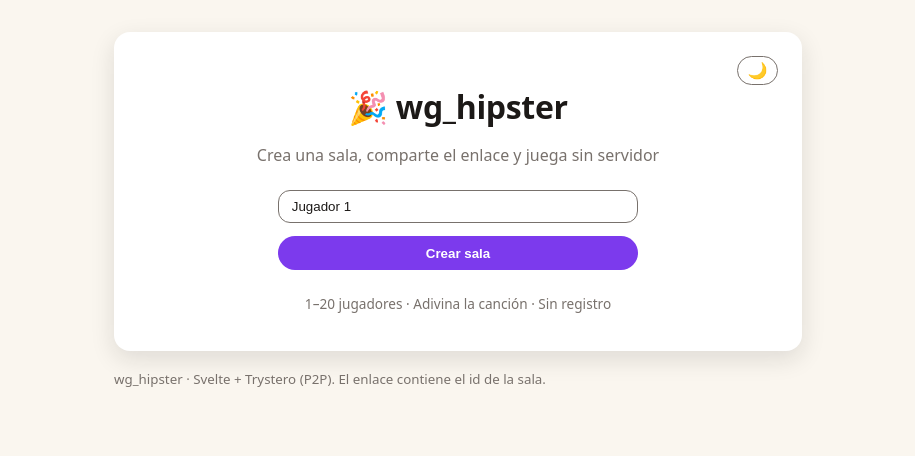
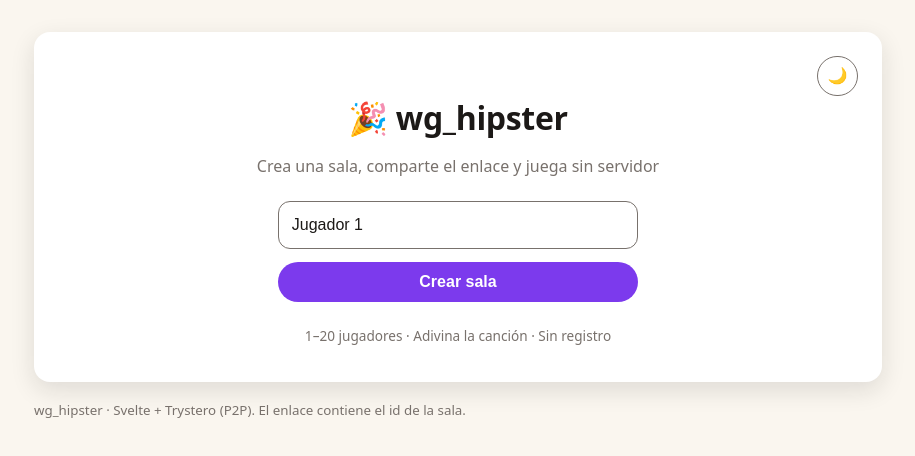
Before and after one commit to Neikon/wg_hipster, a Svelte app: page / in a window 1280 px wide. Shown: the top 456 px of the page, without its empty margins (182-1097 px from the left). Built offline with nearby package versions, Linux system fonts and the light colour scheme.

Commit message:
style: densidad M3 estandar, controles full-width, container 880px

```diff
--- a/src/app.css
+++ b/src/app.css
@@ -1,7 +1,7 @@
 /* Estilo 3 — Festival póster dual: mismo diseño en claro y oscuro. */
 :root,
 :root[data-theme='dark'] {
-  --bg: #14161f;
+  color-scheme: dark;  --bg: #14161f;
   --fg: #f5f1e8;
   --accent: #8b5cf6;
   --accent-hover: #7c3aed;
@@ -13,7 +13,7 @@
   --shadow: 0 8px 30px rgba(0, 0, 0, 0.45);
 }
 :root[data-theme='light'] {
-  --bg: #faf6ef;
+  color-scheme: light;  --bg: #faf6ef;
   --fg: #1c1917;
   --accent: #7c3aed;
   --accent-hover: #6d28d9;
@@ -37,20 +37,34 @@
   color: #fff;
   border: none;
   padding: 0.6rem 1.2rem;
+  min-height: 40px;
   border-radius: 999px;
   font-weight: 600;
+  font-size: 1rem;
   cursor: pointer;
   transition: transform 0.08s ease, background-color 0.15s ease;
 }
 button:hover { background: var(--accent-hover) }
 button:active { transform: scale(0.98) }
 button:disabled { opacity: 0.5; cursor: not-allowed }
+/* Densidad estándar M3: controles a todo ancho, 48px de alto, texto 16px (sin zoom en iOS) */
+input:not([type='checkbox']):not([type='radio']):not([type='range']),
+select {
+  width: 100%;
+  min-height: 48px;
+  font-size: 1rem;
+}
 input, select {
   background: var(--card);
   color: var(--fg);
   border: 1px solid var(--muted);
   padding: 0.5rem 0.8rem;
   border-radius: 12px;
+}
+input[type='checkbox'], input[type='radio'] {
+  width: 1.1rem;
+  height: 1.1rem;
+  accent-color: var(--accent);
 }
 /* Botones de respuesta estilo M3 tonal */
 .btn-respuesta {
@@ -65,7 +79,7 @@
   padding: 1.5rem;
   box-shadow: var(--shadow);
 }
-.container { max-width: 720px; margin: 0 auto; padding: 2rem 1rem }
+.container { max-width: 880px; margin: 0 auto; padding: 2rem 1rem }
 /* Tinte dinámico de carátula: tiñe fondo y acentos de la sala con transición */
 .sala {
   border-radius: 20px;
--- a/src/lib/game/hipster/Hipster.svelte
+++ b/src/lib/game/hipster/Hipster.svelte
@@ -158,7 +158,7 @@
     <h2>🎵 Hipster musical</h2>
     <p class="muted">Escucha el clip y adivina la canción.</p>
     {#if room.isHost}
-      <div style="display:grid;gap:0.8rem;margin:1rem auto;max-width:320px;text-align:left">
+      <div style="display:grid;gap:0.8rem;margin:1rem 0;text-align:left">
         <label style="display:grid;gap:0.35rem;color:var(--muted);font-size:0.9rem">
           Lista
           <select bind:value={listaId} aria-label="Lista de canciones">
```
